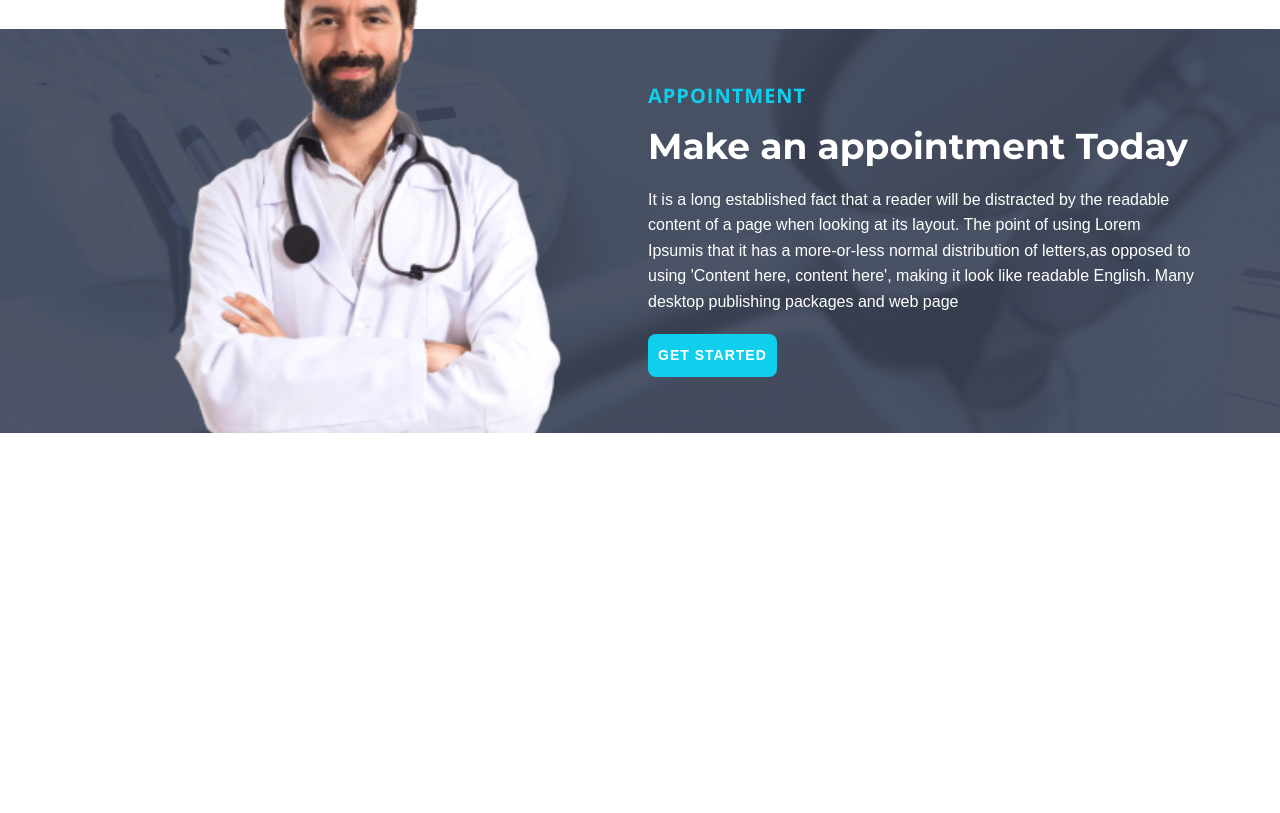
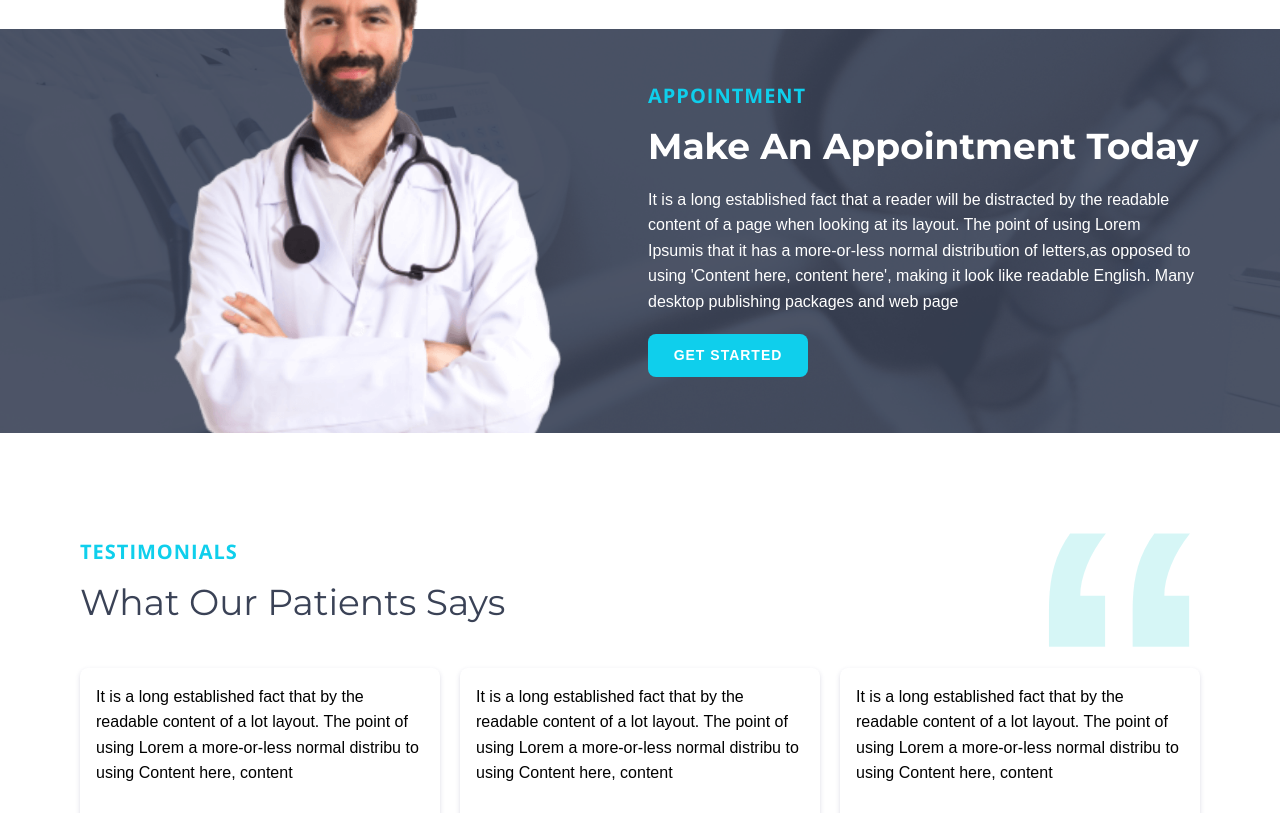
Before and after one commit to UpalBarua/doctors-portal, a React (Vite) app: page / in a window 1280 px wide. Shown: the part 1940-2753 px from the top of the page. Before the commit the page ends 2373 px from the top, so only its background shows below. Built offline with nearby package versions, Linux system fonts and the light colour scheme.

Commit message:
testimonials section added

```diff
--- a/src/assets/utilities.css
+++ b/src/assets/utilities.css
@@ -24,11 +24,12 @@
   font-size: var(--fs-700);
   font-weight: var(--fw-regular);
   line-height: 1.1;
+  text-transform: capitalize;
   color: var(--clr-dark-400);
 }
 
 .btn-primary {
-  min-width: 8rem;
+  min-width: 10rem;
   padding: var(--spacing-200);
   border: 2px solid transparent;
   border-radius: var(--border-radius);
--- a/src/pages/Home/Home.jsx
+++ b/src/pages/Home/Home.jsx
@@ -4,6 +4,7 @@ import FeatureCards from './FeatureCards/FeatureCards';
 import Services from './Services/Services';
 import About from './About/About';
 import Appointment from './Appointment/Appointment';
+import Testimonials from './Testimonials/Testimonials';
 
 const Home = () => {
   const style = {
@@ -18,6 +19,7 @@ const Home = () => {
       <Services />
       <About />
       <Appointment />
+      <Testimonials />
     </main>
   );
 };
--- /dev/null
+++ b/src/pages/Home/Testimonials/Testimonials.jsx
@@ -0,0 +1,58 @@
+import React from 'react';
+import styles from './Testimonials.module.css';
+import quotesImg from '../../../assets/icons/quote.svg';
+import userImg from '../../../assets/images/people1.png';
+
+const TESTIMONIAL_DATA = [
+  {
+    name: 'Winson Herry',
+    from: 'California',
+    picture: userImg,
+    description:
+      'It is a long established fact that by the readable content of a lot layout. The point of using Lorem a more-or-less normal distribu to using Content here, content',
+  },
+  {
+    name: 'Winson Herry',
+    from: 'California',
+    picture: userImg,
+    description:
+      'It is a long established fact that by the readable content of a lot layout. The point of using Lorem a more-or-less normal distribu to using Content here, content',
+  },
+  {
+    name: 'Winson Herry',
+    from: 'California',
+    picture: userImg,
+    description:
+      'It is a long established fact that by the readable content of a lot layout. The point of using Lorem a more-or-less normal distribu to using Content here, content',
+  },
+];
+
+const Testimonials = () => {
+  return (
+    <section className={`${styles.testimonials} | container flow`}>
+      <div className={styles.header}>
+        <div className={`${styles.titles} | flow`}>
+          <h2 className="title-primary">testimonials</h2>
+          <p className="title-secondary">What Our Patients Says</p>
+        </div>
+        <img src={quotesImg} alt="" />
+      </div>
+      <div className={styles.grid}>
+        {TESTIMONIAL_DATA.map((data, index) => (
+          <div className={styles.card} key={index}>
+            <p>{data.description}</p>
+            <div className={styles.user}>
+              <img src={data.picture} alt={data.name} />
+              <div>
+                <p className={styles.username}>{data.name}</p>
+                <p>{data.from}</p>
+              </div>
+            </div>
+          </div>
+        ))}
+      </div>
+    </section>
+  );
+};
+
+export default Testimonials;
--- /dev/null
+++ b/src/pages/Home/Testimonials/Testimonials.module.css
@@ -0,0 +1,54 @@
+/* ****************** */
+/* TESTIMONIALS       */
+/* ****************** */
+.header {
+  display: flex;
+  justify-content: space-between;
+  align-items: center;
+  gap: var(--spacing-400);
+}
+
+.header img {
+  width: 5rem;
+}
+
+.grid {
+  display: grid;
+  grid-template-columns: 1fr;
+  gap: var(--spacing-500);
+}
+
+.card {
+  border-radius: var(--border-radius);
+  padding: var(--spacing-400);
+  box-shadow: var(--box-shadow);
+}
+
+.user {
+  display: flex;
+  align-items: center;
+  gap: var(--spacing-300);
+  margin-top: var(--spacing-600);
+}
+
+.user img {
+  width: 3.5rem;
+  height: 3.5;
+  border: 3px solid var(--clr-accent-primary-400);
+  border-radius: 50%;
+}
+
+.username {
+  font-size: var(--fs-600);
+  font-weight: var(--fw-semibold);
+}
+
+@media screen and (min-width: 48em) {
+  .header img {
+    width: 10rem;
+  }
+
+  .grid {
+    grid-template-columns: repeat(3, 1fr);
+  }
+}
```
